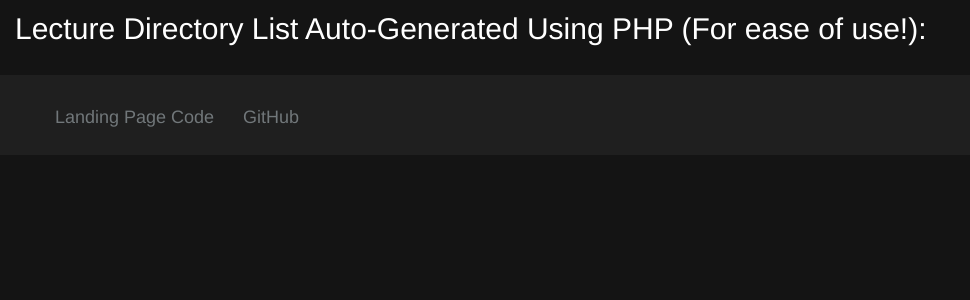
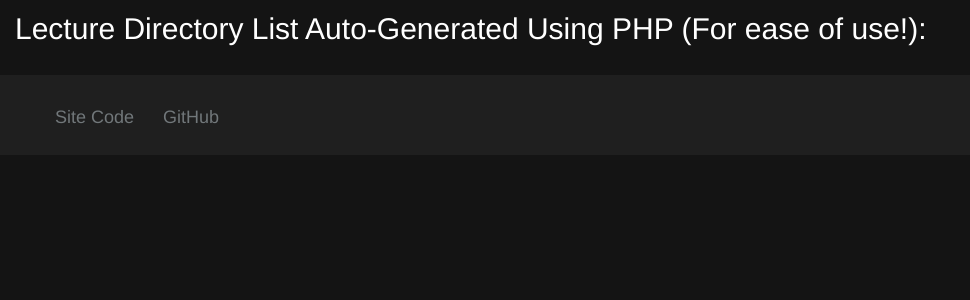
Before and after one commit to zjkipping/cs2830-aws-site, a PHP site: page / in a window 1280 px wide. Shown: the part 227-527 px from the top of the page, without its empty margins (0-970 px from the left). Run offline with PHP 8.4, Linux system fonts and the light colour scheme.

Commit message:
Updated footer links/edited readme

```diff
--- a/index.php
+++ b/index.php
@@ -68,7 +68,7 @@
     <footer class="file-footer">
       <div class="nav">
         <ul>
-          <li><a title="Right Click -> 'Save Link As...'" href='./index.php'>Landing Page Code</a></li>
+          <li><a href="https://www.github.com/zjkipping/cs2830-aws-site">Site Code</a></li>
           <li><a href="https://www.github.com/zjkipping/">GitHub</a></li>
         </ul>
       </div>
```
Also changed, not shown: README.md.
